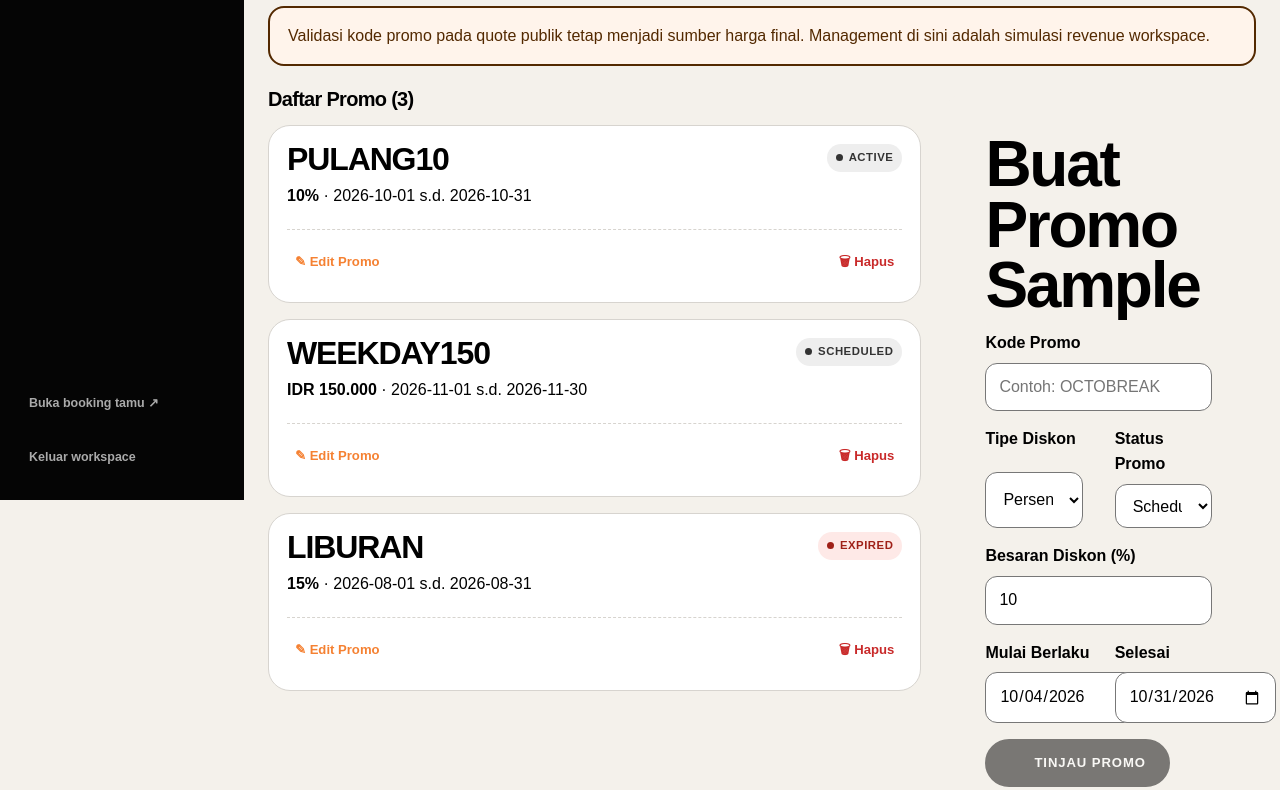
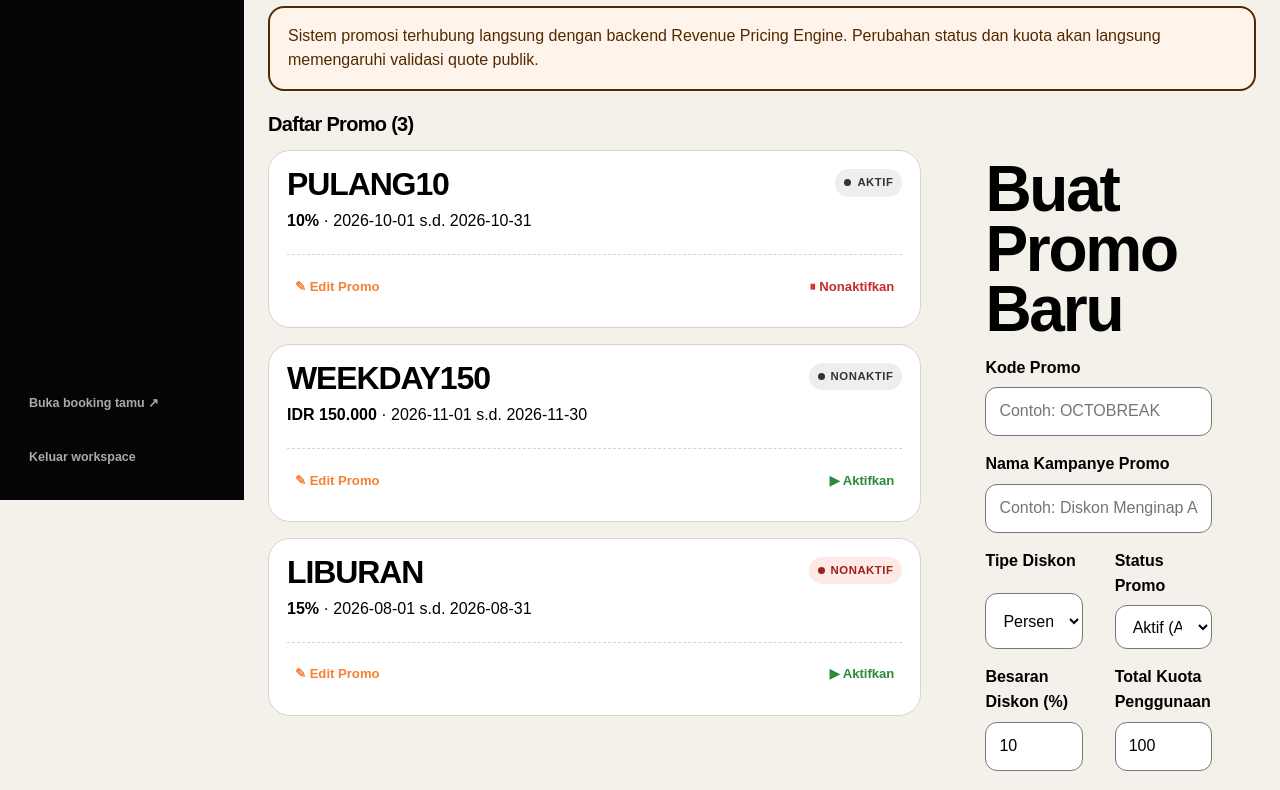
Before and after one commit to mufied-n/hotel-fe, a Nuxt app: page /staff/promos in a window 1280 px wide. Shown: the part 300-1090 px from the top of the page. Built offline with nearby package versions, Linux system fonts and the light colour scheme; no server answers.

Commit message:
feat(promos): integrate staff promo management with live backend API and enable BFF mutation proxy

```diff
--- a/app/pages/staff/promos.vue
+++ b/app/pages/staff/promos.vue
@@ -3,18 +3,37 @@ import { samplePromos } from '~/data/management-scenarios'
 import type { PromoSnapshot } from '~/types/management'
 
 definePageMeta({ layout: 'staff' })
-useSeoMeta({ title: 'Promo preview' })
+useSeoMeta({ title: 'Promo Management' })
 
-const promos = ref(structuredClone(samplePromos))
+interface BackendPromoItem {
+  id: string
+  code: string
+  name: string
+  discount_type: 'PERCENT' | 'FIXED'
+  discount_value: number
+  max_discount_idr?: number | null
+  min_stay_nights?: number
+  quota_total: number
+  quota_used: number
+  valid_from: string
+  valid_to: string
+  is_active: boolean
+}
+
+const promos = ref<PromoSnapshot[]>(structuredClone(samplePromos))
 const editingIndex = ref<number | null>(null)
+const loading = ref(false)
 
 const defaultDraft: PromoSnapshot = {
   code: '',
+  name: '',
   type: 'percent',
   value: 10,
-  status: 'scheduled',
-  startsAt: '2026-10-04',
-  endsAt: '2026-10-31',
+  status: 'active',
+  startsAt: new Date().toISOString().split('T')[0] || '2026-10-01',
+  endsAt: new Date(Date.now() + 30 * 86400000).toISOString().split('T')[0] || '2026-10-31',
+  quotaTotal: 100,
+  quotaUsed: 0,
 }
 
 const draft = reactive<PromoSnapshot>(structuredClone(defaultDraft))
@@ -27,7 +46,7 @@ const valid = computed(() =>
   && draft.code.length <= 24
   && draft.value > 0
   && (draft.type !== 'percent' || draft.value <= 100)
-  && draft.startsAt < draft.endsAt,
+  && draft.startsAt <= draft.endsAt,
 )
 
 const activeOriginal = computed(() => {
@@ -49,7 +68,35 @@ const reviewItems = computed(() => {
     { label: 'Nilai', before: beforeVal, after: draft.type === 'percent' ? `${draft.value}%` : `IDR ${draft.value.toLocaleString('id-ID')}` },
     { label: 'Status', before: beforeStatus, after: draft.status },
     { label: 'Periode', before: beforePeriod, after: `${draft.startsAt}–${draft.endsAt}` },
+    { label: 'Kuota', before: orig ? `${orig.quotaTotal || 100}` : '—', after: `${draft.quotaTotal || 100}` },
   ]
+})
+
+async function loadPromos() {
+  try {
+    const res = await $fetch<{ items?: BackendPromoItem[] }>('/api/bff/staff/revenue/promos')
+    if (res?.items && Array.isArray(res.items) && res.items.length > 0) {
+      promos.value = res.items.map(p => ({
+        id: p.id,
+        code: p.code,
+        name: p.name,
+        type: p.discount_type === 'PERCENT' ? 'percent' : 'fixed',
+        value: p.discount_value,
+        status: p.is_active ? 'active' : 'expired',
+        startsAt: (p.valid_from ? p.valid_from.split('T')[0] : '2026-10-01') || '2026-10-01',
+        endsAt: (p.valid_to ? p.valid_to.split('T')[0] : '2026-10-31') || '2026-10-31',
+        quotaTotal: p.quota_total,
+        quotaUsed: p.quota_used,
+      }))
+    }
+  }
+  catch {
+    // Keep initial fallback if offline
+  }
+}
+
+onMounted(() => {
+  loadPromos()
 })
 
 function selectPromo(index: number) {
@@ -73,18 +120,38 @@ function newPromo() {
   notice.value = 'Mode pembuatan promo baru.'
 }
 
-function deletePromo(index: number) {
+async function togglePromoStatus(index: number) {
   const target = promos.value[index]
   if (!target) return
-  if (window.confirm(`Hapus promo ${target.code} dari daftar simulasi?`)) {
-    promos.value.splice(index, 1)
-    if (editingIndex.value === index) {
-      newPromo()
+  const newActive = target.status !== 'active'
+  const newStatus = newActive ? 'active' : 'expired'
+
+  if (target.id) {
+    try {
+      loading.value = true
+      await $fetch(`/api/bff/staff/revenue/promos/${target.id}`, {
+        method: 'PUT',
+        headers: { 'X-Pulang-CSRF': '1' },
+        body: {
+          is_active: newActive,
+          quota_total: target.quotaTotal || 100,
+        },
+      })
+      target.status = newStatus
+      notice.value = `Status promo ${target.code} berhasil diubah menjadi ${newActive ? 'Aktif' : 'Nonaktif'}.`
+      await loadPromos()
     }
-    else if (editingIndex.value !== null && editingIndex.value > index) {
-      editingIndex.value--
+    catch (err: unknown) {
+      const e = err as { data?: { message?: string }, message?: string }
+      notice.value = `Gagal mengubah status promo: ${e?.data?.message || e?.message || 'Error backend'}`
     }
-    notice.value = `Promo ${target.code} berhasil dihapus dari simulasi.`
+    finally {
+      loading.value = false
+    }
+  }
+  else {
+    target.status = newStatus
+    notice.value = `Status promo ${target.code} diubah menjadi ${newActive ? 'Aktif' : 'Nonaktif'} (simulasi).`
   }
 }
 
@@ -93,22 +160,52 @@ function discard() {
   notice.value = editingIndex.value !== null ? 'Perubahan promo dibuang.' : 'Draft promo dibuang.'
 }
 
-function save() {
+async function save() {
   const code = draft.code.toUpperCase()
-  const payload = { ...structuredClone(toRaw(draft)), code }
+  loading.value = true
+  const isActive = draft.status === 'active' || draft.status === 'scheduled'
 
-  if (editingIndex.value !== null && promos.value[editingIndex.value]) {
-    promos.value[editingIndex.value] = payload
-    notice.value = `Promo ${code} berhasil diperbarui (simulasi).`
+  try {
+    if (editingIndex.value !== null && promos.value[editingIndex.value]?.id) {
+      const targetId = promos.value[editingIndex.value]!.id!
+      await $fetch(`/api/bff/staff/revenue/promos/${targetId}`, {
+        method: 'PUT',
+        headers: { 'X-Pulang-CSRF': '1' },
+        body: {
+          is_active: isActive,
+          quota_total: Number(draft.quotaTotal || 100),
+        },
+      })
+      notice.value = `Promo ${code} berhasil diperbarui di database backend!`
     }
     else {
-    promos.value.unshift(payload)
-    editingIndex.value = 0
-    notice.value = `Promo baru ${code} berhasil dibuat (simulasi).`
+      await $fetch('/api/bff/staff/revenue/promos', {
+        method: 'POST',
+        headers: { 'X-Pulang-CSRF': '1' },
+        body: {
+          code,
+          name: draft.name || code,
+          discount_type: draft.type === 'percent' ? 'PERCENT' : 'FIXED',
+          discount_value: Number(draft.value),
+          valid_from: `${draft.startsAt}T00:00:00Z`,
+          valid_to: `${draft.endsAt}T23:59:59Z`,
+          quota_total: Number(draft.quotaTotal || 100),
+        },
+      })
+      notice.value = `Promo baru ${code} berhasil dibuat dan tersimpan ke backend!`
     }
 
+    await loadPromos()
     accept()
     review.value = false
+  }
+  catch (err: unknown) {
+    const e = err as { data?: { message?: string }, message?: string }
+    notice.value = `Gagal menyimpan promo: ${e?.data?.message || e?.message || 'Error backend'}`
+  }
+  finally {
+    loading.value = false
+  }
 }
 
 onBeforeRouteLeave(() => !dirty.value || window.confirm('Tinggalkan editor dan buang perubahan promo?'))
@@ -119,7 +216,7 @@ onBeforeRouteLeave(() => !dirty.value || window.confirm('Tinggalkan editor dan b
     <StaffPageHeader
       eyebrow="Revenue workspace"
       title="Promo"
-      description="Jadwal, nilai, dan status promo ditinjau sebelum diterapkan ke pricing."
+      description="Jadwal, nilai, kuota, dan status promo ditinjau sebelum diterapkan ke pricing engine."
     >
       <template #nav>
         <div class="ops-subnav">
@@ -133,7 +230,7 @@ onBeforeRouteLeave(() => !dirty.value || window.confirm('Tinggalkan editor dan b
     </StaffPageHeader>
 
     <UiInlineAlert tone="info">
-      Validasi kode promo pada quote publik tetap menjadi sumber harga final. Management di sini adalah simulasi revenue workspace.
+      Sistem promosi terhubung langsung dengan backend Revenue Pricing Engine. Perubahan status dan kuota akan langsung memengaruhi validasi quote publik.
     </UiInlineAlert>
 
     <UiInlineAlert v-if="notice" tone="info" live>
@@ -151,7 +248,7 @@ onBeforeRouteLeave(() => !dirty.value || window.confirm('Tinggalkan editor dan b
 
         <article
           v-for="(promo, index) in promos"
-          :key="`${promo.code}-${promo.startsAt}`"
+          :key="promo.id || `${promo.code}-${promo.startsAt}`"
           class="ops-card ops-card--interactive"
           :class="{ 'ops-card--selected': editingIndex === index }"
           tabindex="0"
@@ -165,13 +262,18 @@ onBeforeRouteLeave(() => !dirty.value || window.confirm('Tinggalkan editor dan b
             <div>
               <span v-if="editingIndex === index" class="editing-chip">Sedang Diedit</span>
               <h3>{{ promo.code }}</h3>
+              <p v-if="promo.name" class="promo-name">{{ promo.name }}</p>
             </div>
-            <StaffStatusBadge :label="promo.status" :status="promo.status" />
+            <StaffStatusBadge :label="promo.status === 'active' ? 'Aktif' : 'Nonaktif'" :status="promo.status" />
           </div>
 
           <p>
             <strong>{{ promo.type === 'percent' ? `${promo.value}%` : `IDR ${promo.value.toLocaleString('id-ID')}` }}</strong>
             · {{ promo.startsAt }} s.d. {{ promo.endsAt }}
+          </p>
+
+          <p v-if="promo.quotaTotal" class="quota-info">
+            Kuota: <strong>{{ promo.quotaUsed || 0 }}</strong> / {{ promo.quotaTotal }} terpakai
           </p>
 
           <div class="ops-card__actions">
@@ -184,10 +286,11 @@ onBeforeRouteLeave(() => !dirty.value || window.confirm('Tinggalkan editor dan b
             </button>
             <button
               type="button"
-              class="card-action-btn card-action-btn--delete"
-              @click.stop="deletePromo(index)"
+              class="card-action-btn card-action-btn--toggle"
+              :class="{ 'card-action-btn--deactivate': promo.status === 'active' }"
+              @click.stop="togglePromoStatus(index)"
             >
-              🗑 Hapus
+              {{ promo.status === 'active' ? '⏸ Nonaktifkan' : '▶ Aktifkan' }}
             </button>
           </div>
         </article>
@@ -195,7 +298,7 @@ onBeforeRouteLeave(() => !dirty.value || window.confirm('Tinggalkan editor dan b
 
       <form class="panel stack promo-form" @submit.prevent="review = true">
         <div class="form-header">
-          <h2>{{ editingIndex !== null ? `Edit Promo: ${promos[editingIndex]?.code}` : 'Buat Promo Sample' }}</h2>
+          <h2>{{ editingIndex !== null ? `Edit Promo: ${promos[editingIndex]?.code}` : 'Buat Promo Baru' }}</h2>
           <button
             v-if="editingIndex !== null"
             type="button"
@@ -211,6 +314,7 @@ onBeforeRouteLeave(() => !dirty.value || window.confirm('Tinggalkan editor dan b
           <input
             id="promo-code"
             v-model.trim="draft.code"
+            :disabled="editingIndex !== null"
             required
             maxlength="24"
             placeholder="Contoh: OCTOBREAK"
@@ -218,10 +322,20 @@ onBeforeRouteLeave(() => !dirty.value || window.confirm('Tinggalkan editor dan b
           >
         </div>
 
+        <div class="field">
+          <label for="promo-name">Nama Kampanye Promo</label>
+          <input
+            id="promo-name"
+            v-model.trim="draft.name"
+            placeholder="Contoh: Diskon Menginap Awal Musim"
+            autocomplete="off"
+          >
+        </div>
+
         <div class="two-col">
           <div class="field">
             <label for="promo-type">Tipe Diskon</label>
-            <select id="promo-type" v-model="draft.type">
+            <select id="promo-type" v-model="draft.type" :disabled="editingIndex !== null">
               <option value="percent">Persentase (%)</option>
               <option value="fixed">Nominal Tetap (IDR)</option>
             </select>
@@ -230,13 +344,13 @@ onBeforeRouteLeave(() => !dirty.value || window.confirm('Tinggalkan editor dan b
           <div class="field">
             <label for="promo-status">Status Promo</label>
             <select id="promo-status" v-model="draft.status">
-              <option value="active">Active</option>
-              <option value="scheduled">Scheduled</option>
-              <option value="expired">Expired</option>
+              <option value="active">Aktif (Active)</option>
+              <option value="expired">Nonaktif (Inactive)</option>
             </select>
           </div>
         </div>
 
+        <div class="two-col">
           <div class="field">
             <label for="promo-value">
               {{ draft.type === 'percent' ? 'Besaran Diskon (%)' : 'Besaran Diskon (IDR)' }}
@@ -244,6 +358,7 @@ onBeforeRouteLeave(() => !dirty.value || window.confirm('Tinggalkan editor dan b
             <input
               id="promo-value"
               v-model.number="draft.value"
+              :disabled="editingIndex !== null"
               type="number"
               min="1"
               :max="draft.type === 'percent' ? 100 : undefined"
@@ -251,14 +366,40 @@ onBeforeRouteLeave(() => !dirty.value || window.confirm('Tinggalkan editor dan b
             >
           </div>
 
+          <div class="field">
+            <label for="promo-quota">Total Kuota Penggunaan</label>
+            <input
+              id="promo-quota"
+              v-model.number="draft.quotaTotal"
+              type="number"
+              min="1"
+              max="100000"
+              required
+            >
+          </div>
+        </div>
+
         <div class="two-col">
           <div class="field">
             <label for="promo-start">Mulai Berlaku</label>
-            <input id="promo-start" v-model="draft.startsAt" type="date" required>
+            <input
+              id="promo-start"
+              v-model="draft.startsAt"
+              type="date"
+              :disabled="editingIndex !== null"
+              required
+            >
           </div>
           <div class="field">
             <label for="promo-end">Selesai</label>
-            <input id="promo-end" v-model="draft.endsAt" type="date" :min="draft.startsAt" required>
+            <input
+              id="promo-end"
+              v-model="draft.endsAt"
+              type="date"
+              :disabled="editingIndex !== null"
+              :min="draft.startsAt"
+              required
+            >
           </div>
         </div>
 
@@ -267,10 +408,10 @@ onBeforeRouteLeave(() => !dirty.value || window.confirm('Tinggalkan editor dan b
         </UiInlineAlert>
 
         <div class="ops-actions">
-          <BrandButton type="submit" dark :disabled="!dirty || !valid">
+          <BrandButton type="submit" dark :disabled="!dirty || !valid || loading">
             {{ editingIndex !== null ? 'Tinjau Perubahan' : 'Tinjau Promo' }}
           </BrandButton>
-          <BrandButton :disabled="!dirty" @click="discard">
+          <BrandButton :disabled="!dirty || loading" @click="discard">
             Buang Perubahan
           </BrandButton>
         </div>
@@ -280,16 +421,16 @@ onBeforeRouteLeave(() => !dirty.value || window.confirm('Tinggalkan editor dan b
     <StaffActionDialog
       id="promo-review"
       :open="review"
-      :title="editingIndex !== null ? 'Konfirmasi Perubahan Promo' : 'Konfirmasi Promo Sample Baru'"
+      :title="editingIndex !== null ? 'Konfirmasi Perubahan Promo' : 'Konfirmasi Pembuatan Promo Baru'"
       @close="review = false"
     >
       <StaffChangeReview :items="reviewItems" />
       <UiInlineAlert tone="info">
-        Stacking, blackout date, dan usage limit belum memiliki kontrak backend di lingkungan uji.
+        Perubahan status aktif dan kuota akan langsung diterapkan ke sistem pricing backend secara real-time.
       </UiInlineAlert>
       <template #actions>
-        <BrandButton dark @click="save">
-          Simpan Simulasi
+        <BrandButton dark :disabled="loading" @click="save">
+          {{ loading ? 'Menyimpan...' : 'Simpan ke Backend' }}
         </BrandButton>
         <BrandButton @click="review = false">
           Kembali
@@ -335,6 +476,16 @@ onBeforeRouteLeave(() => !dirty.value || window.confirm('Tinggalkan editor dan b
   letter-spacing: 0.06em;
   margin-bottom: 2px;
 }
+.promo-name {
+  font-size: 0.82rem;
+  color: var(--text-muted, #666);
+  margin: 2px 0 0 0;
+}
+.quota-info {
+  font-size: 0.82rem;
+  color: var(--text-muted, #666);
+  margin-top: 4px;
+}
 .ops-card__actions {
   display: flex;
   gap: 10px;
@@ -358,11 +509,17 @@ onBeforeRouteLeave(() => !dirty.value || window.confirm('Tinggalkan editor dan b
 .card-action-btn--edit:hover {
   background: rgba(245, 129, 50, 0.1);
 }
-.card-action-btn--delete {
-  color: #c92a2a;
+.card-action-btn--toggle {
+  color: #2b8a3e;
   margin-left: auto;
 }
-.card-action-btn--delete:hover {
+.card-action-btn--toggle:hover {
+  background: #ebfbee;
+}
+.card-action-btn--deactivate {
+  color: #c92a2a;
+}
+.card-action-btn--deactivate:hover {
   background: #ffe3e3;
 }
 .promo-form {
--- a/app/types/management.ts
+++ b/app/types/management.ts
@@ -5,5 +5,5 @@ export interface StaffPrincipal { username: string, role: StaffPreviewRole, full
 export interface ChannelSnapshot { id: string, name: string, status: 'healthy' | 'delayed' | 'attention' | 'stale' | 'unknown', lastSyncAt: string, pendingUpdates: number, message: string, operation: string, resource: string, version: string, attempts: number, lastEvent: string, sanitizedError?: string, retryEligible: boolean }
 export interface DeliverySnapshot { id: string, channel: 'email' | 'whatsapp', recipient: string, template: string, status: 'accepted' | 'queued' | 'sent' | 'delivered' | 'failed' | 'unknown', attempts: number, updatedAt: string, reference: string, retryEligible: boolean, timeline: Array<{ status: string, at: string }> }
 export interface AuditSnapshot { id: string, actor: string, role: StaffPreviewRole, action: string, target: string, resourceType: string, occurredAt: string, result: 'success' | 'denied', before?: Record<string, string>, after?: Record<string, string> }
-export interface PromoSnapshot { code: string, type: 'percent' | 'fixed', value: number, status: 'active' | 'scheduled' | 'expired', startsAt: string, endsAt: string }
+export interface PromoSnapshot { id?: string, name?: string, code: string, type: 'percent' | 'fixed', value: number, status: 'active' | 'scheduled' | 'expired', startsAt: string, endsAt: string, quotaTotal?: number, quotaUsed?: number }
 export interface FeatureFlagSnapshot { key: string, name: string, description: string, enabled: boolean, allowed_roles: string[] | null, updated_by: string, updated_at: string }
```
Also changed, not shown: 1 other file (tests, documents, lock files or other folders). Lines whose indentation alone changed are shown as unchanged.
